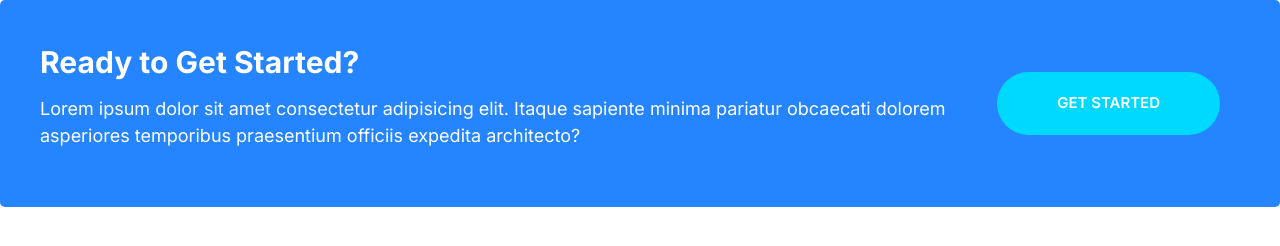
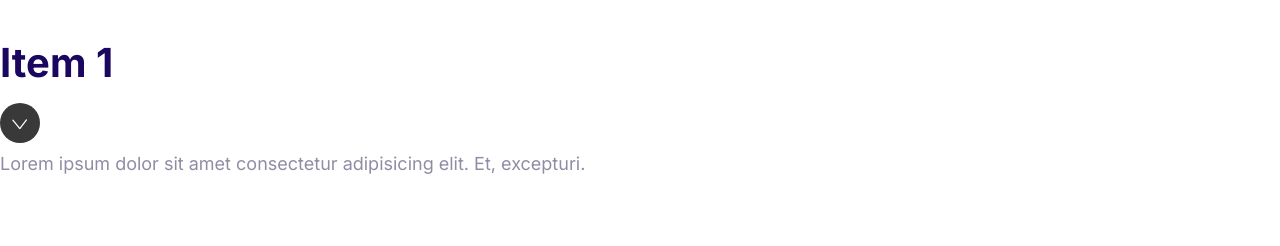
Before and after one commit to dara0869/path42, a plain HTML site: page index.html in a window 1280 px wide. Drawn offline with Linux system fonts and the light colour scheme.

Commit message:
Build of collapsibles components.

```diff
--- a/index.html
+++ b/index.html
@@ -12,18 +12,17 @@
     <link rel="stylesheet" href="CSS/Styles.css" />
   </head>
   <body>
-    <div class="callout callout--primary">
-      <div class="grid grid--1x2">
-        <div class="callout__content">
-          <h2 class="callout__heading">Ready to Get Started?</h2>
-          <p>
-            Lorem ipsum dolor sit amet consectetur adipisicing elit. Itaque
-            sapiente minima pariatur obcaecati dolorem asperiores temporibus
-            praesentium officiis expedita architecto?
-          </p>
-        </div>
-        <a href="#" class="btn btn--secondary btn--stretched">Get Started</a>
+    <div class="collapsible collapsible--expanded">
+      <header class="collapsible__header">
+        <h2 class="collapsible__heading">Item 1</h2>
+        <svg class="icon icon--white collapsible__chevron">
+          <use xlink:href="images/sprite.svg#chevron"></use>
+        </svg>
+      </header>
+      <div class="collapsible__content">
+        Lorem ipsum dolor sit amet consectetur adipisicing elit. Et, excepturi.
       </div>
     </div>
+    <script src="js/main.js"></script>
   </body>
 </html>
```
